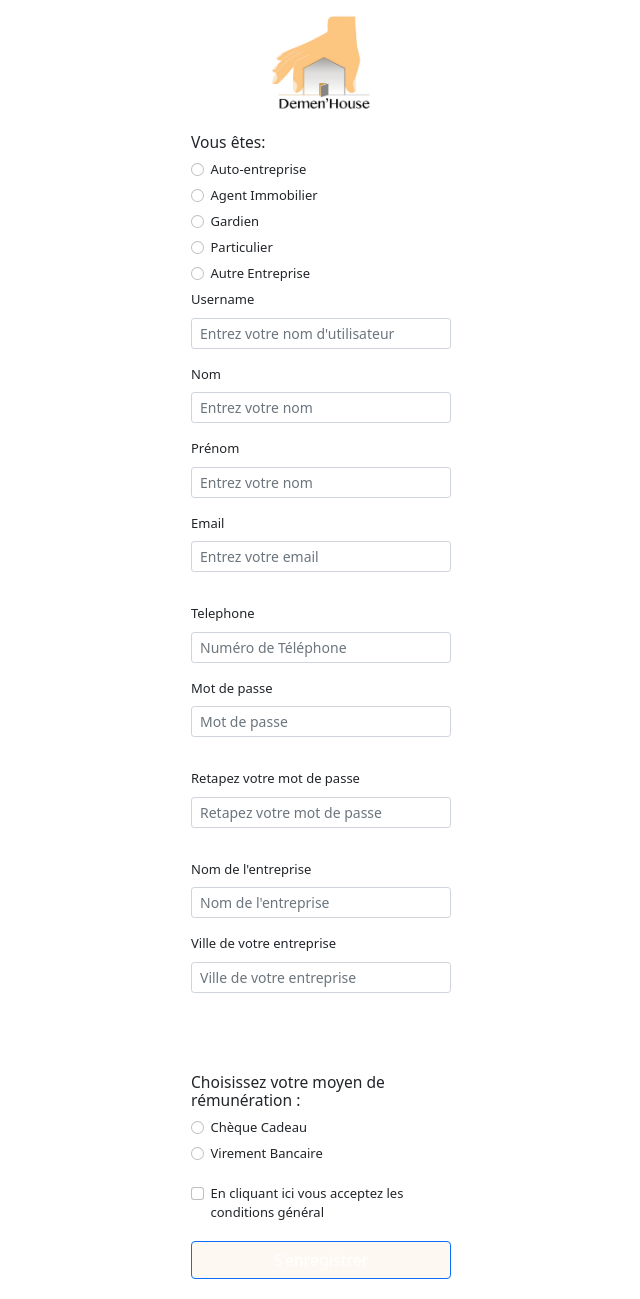
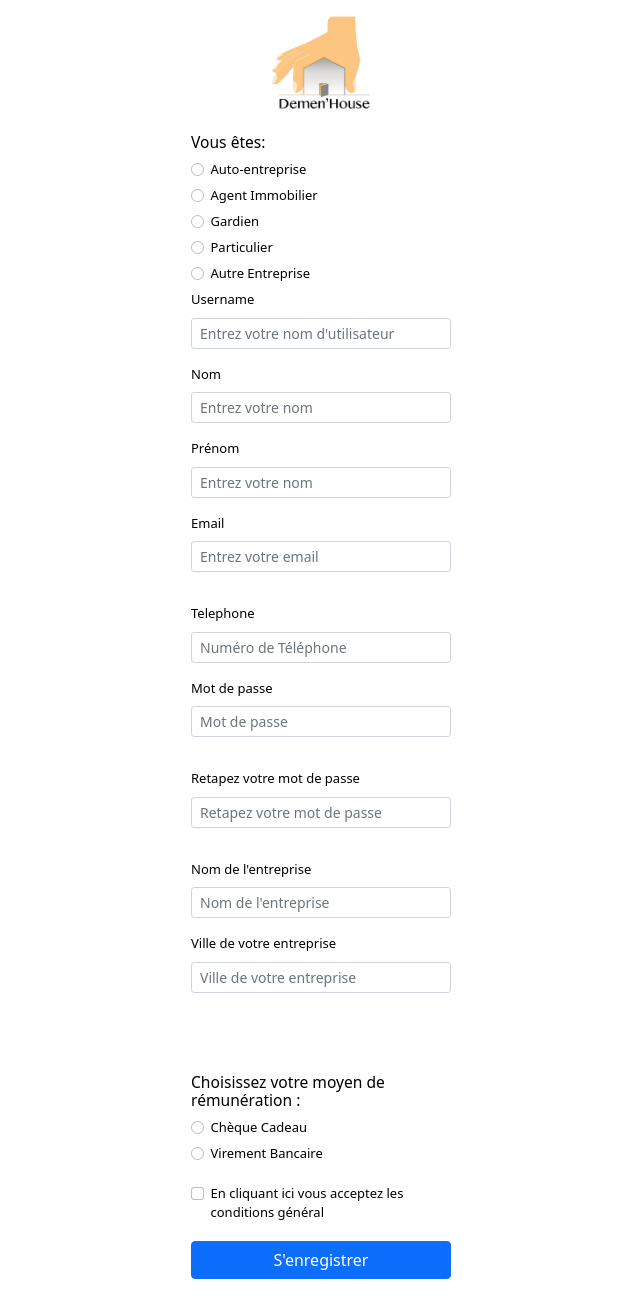
Before and after one commit to Roadgreen/Demenapp, a React (Create React App) app in the folder client/: page /register in a window 1280 px wide. Shown: the whole page, without its empty margins (319-959 px from the left). Built offline with nearby package versions, Linux system fonts and the light colour scheme.

Commit message:
make it better

```diff
--- a/client/public/index.html
+++ b/client/public/index.html
@@ -22,13 +22,7 @@
 
 
     <title>React App</title>
-    <!-- Google Tag Manager -->
-<script>(function(w,d,s,l,i){w[l]=w[l]||[];w[l].push({'gtm.start':
-  new Date().getTime(),event:'gtm.js'});var f=d.getElementsByTagName(s)[0],
-  j=d.createElement(s),dl=l!='dataLayer'?'&l='+l:'';j.async=true;j.src=
-  'https://www.googletagmanager.com/gtm.js?id='+i+dl;f.parentNode.insertBefore(j,f);
-  })(window,document,'script','dataLayer','GTM-5NNBMXM');</script>
-  <!-- End Google Tag Manager -->
+
   </head>
   <body>
     <noscript>You need to enable JavaScript to run this app.</noscript>
--- a/client/src/components/user.components/Register.css
+++ b/client/src/components/user.components/Register.css
@@ -6,6 +6,7 @@
     justify-content: center;
     margin-bottom: 20px;
     text-align: center;
+    color: black;
 }
 .LogoRegisterDiv{
     display: flex;
@@ -26,7 +27,7 @@ width: 50%;
     width: 20em;
 
 }
-.button{
+.buttonType{
     margin-bottom: 20px;
 
 }
--- a/client/src/components/user.components/Register.js
+++ b/client/src/components/user.components/Register.js
@@ -149,7 +149,7 @@ return(
 
 
         <Col md>
-  <h5 style={{fontSize: '1.2em'}}>Vous êtes:</h5>
+  <h5 style={{fontSize: '1.2em',color:'black'}}>Vous êtes:</h5>
 <Form.Check
         name='type'
         type='radio'
@@ -309,7 +309,7 @@ return(
   <Form.Group className="mb-3" controlId="formBasicCheckbox">
     <Form.Check type="checkbox" label="En cliquant ici vous acceptez les conditions général"  value={check} onChange={e => onChange(e)} required/>
   </Form.Group>
-  <Button className="button" variant="primary" type="submit">
+  <Button className="buttonType"  type="submit">
     S'enregistrer
   </Button>
 </Form>
```
